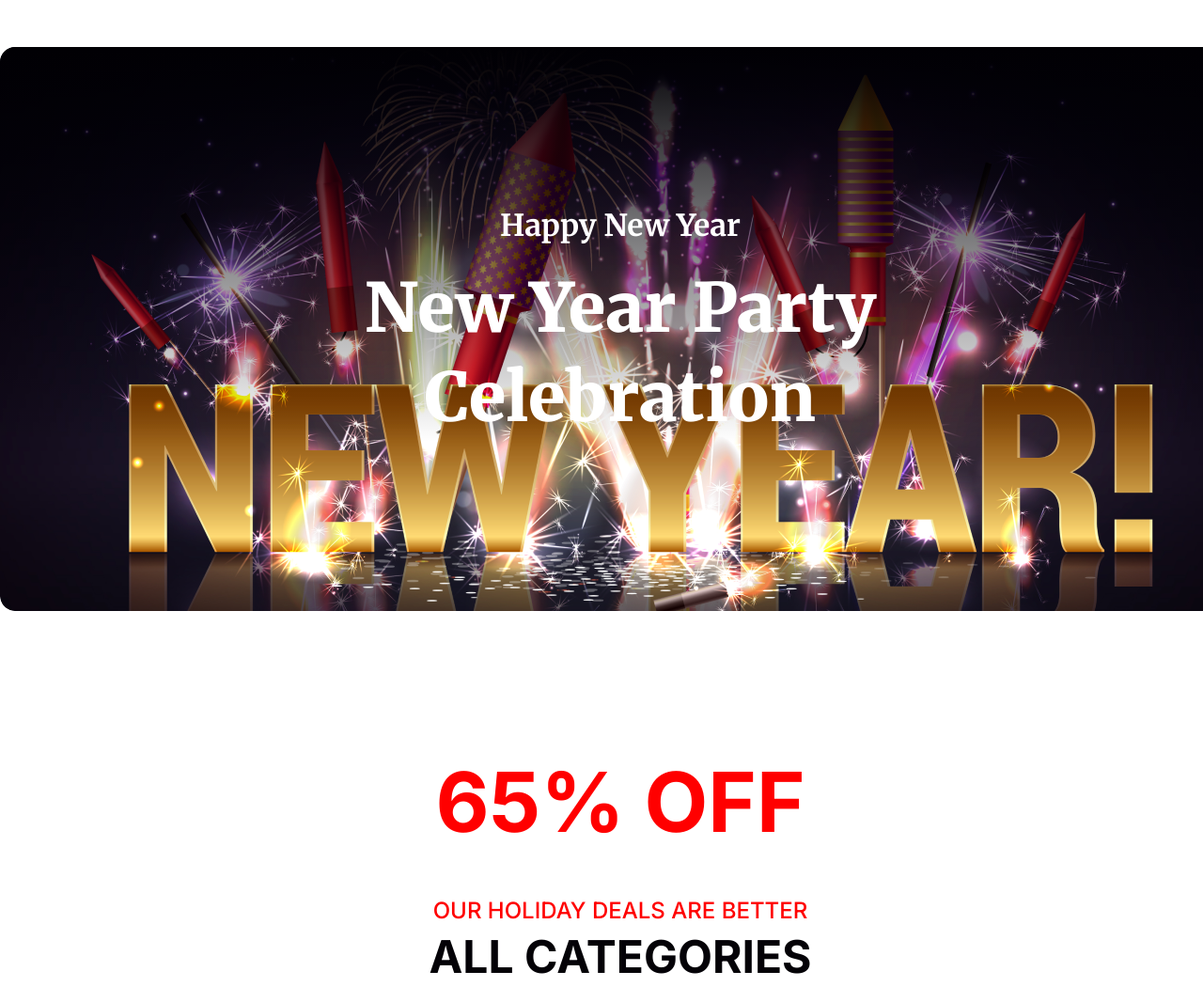
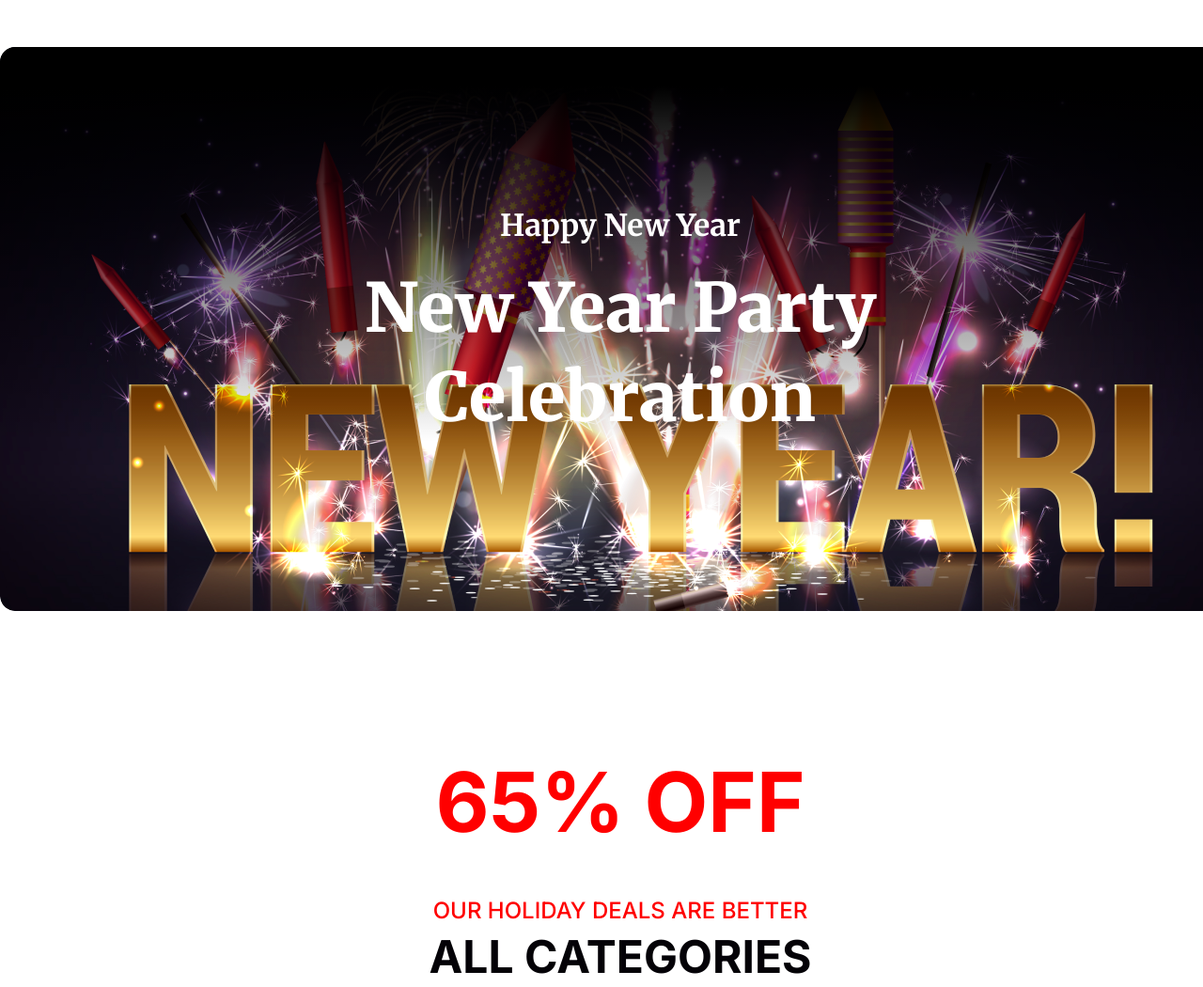
Before and after one commit to Shahriar3809/New-Year-New-Mission-Assignment, a plain HTML site: page index.html in a window 1280 px wide. Shown: the top 1050 px of the page at 94% size. Drawn offline with Linux system fonts and the light colour scheme.

Commit message:
Change banner gradient

```diff
--- a/style.css
+++ b/style.css
@@ -16,7 +16,7 @@ header {
 
 .banner {
   border-radius: 16px;
-  background: linear-gradient(to bottom, #010004 0%, rgba(0, 0, 0, 0) 100%);
+  background: linear-gradient(180deg, rgba(0,0,0,1) 10%, rgba(0,0,0,0) 100%);
 }
 
 .small-heading {
```
Also changed, not shown: index.html (+2 -7 lines).
